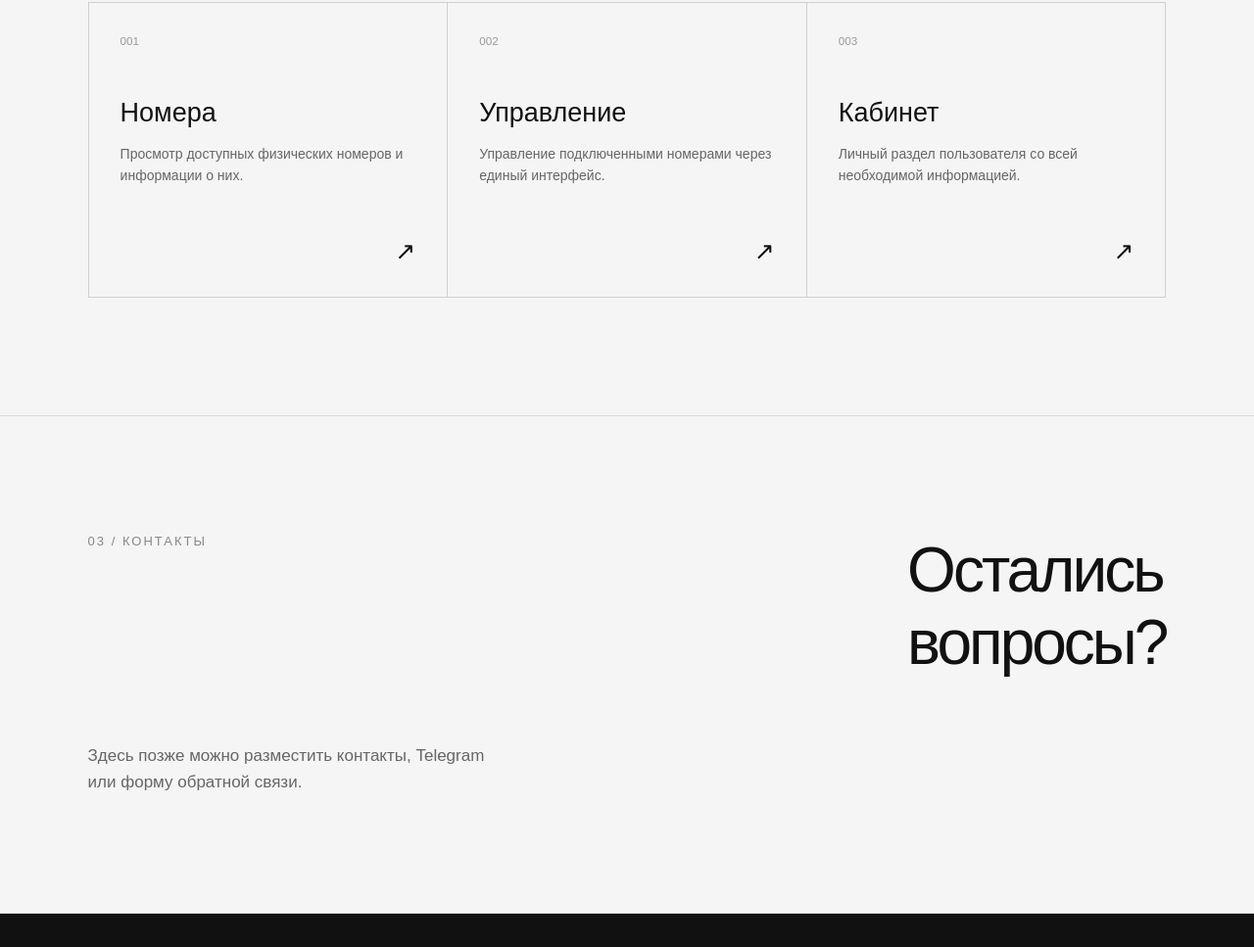
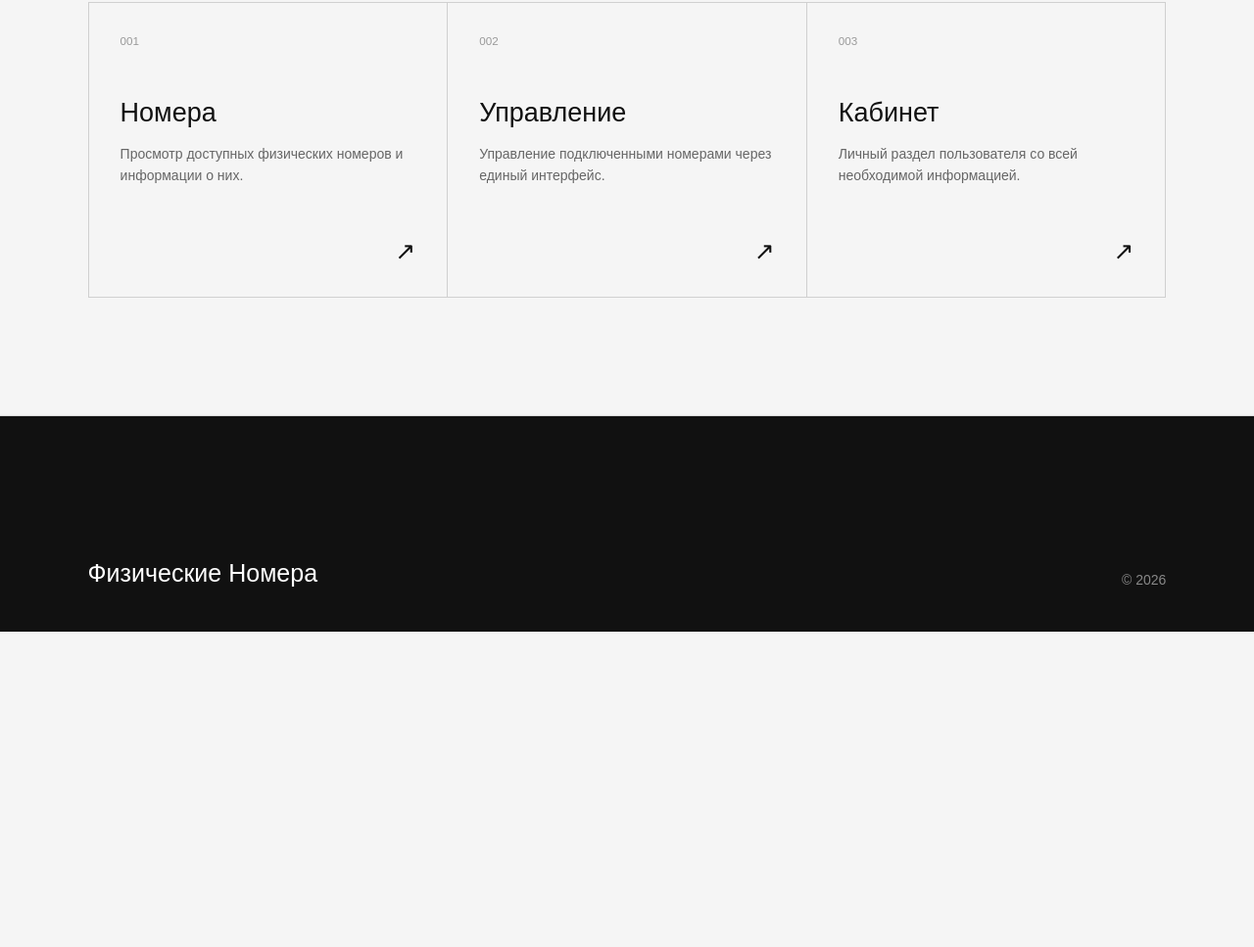
Before and after one commit to physicalnumbers/sanya-ebanyj-koproed, a plain HTML site: page index.html in a window 1280 px wide. Shown: the part 1830-2797 px from the top of the page at 98% size. After the commit the page ends 2475 px from the top, so only its background shows below. Drawn offline with Linux system fonts and the light colour scheme.

Commit message:
Remove homepage contact section
Co-authored-by: Copilot App <223556219+Copilot@users.noreply.github.com>

```diff
--- a/index.html
+++ b/index.html
@@ -998,10 +998,6 @@ padding-right:12px
 Возможности
 </a>
 
-<a href="#contact">
-Контакты
-</a>
-
 </nav>
 
 </header>
@@ -1232,33 +1228,6 @@ href="personal.html"
 
 
 </div>
-
-</section>
-
-
-<!-- ============================= -->
-<!-- КОНТАКТЫ -->
-<!-- ============================= -->
-
-<section id="contact">
-
-<div class="head">
-
-<div class="num">
-03 / КОНТАКТЫ
-</div>
-
-<h2>
-Остались<br>
-вопросы?
-</h2>
-
-</div>
-
-<p class="desc">
-Здесь позже можно разместить контакты,
-Telegram или форму обратной связи.
-</p>
 
 </section>
 
@@ -1432,7 +1401,7 @@ alt="SUPPORT"
 
 const elements =
 document.querySelectorAll(
-"#about .head,#about .info,#services .head,#services .cards,#contact .head,#contact .desc,.card"
+"#about .head,#about .info,#services .head,#services .cards,.card"
 );
 
 
```
